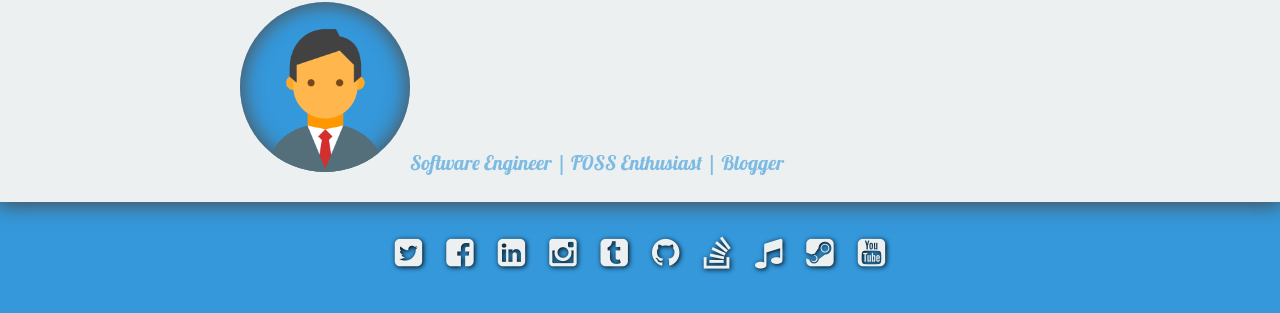
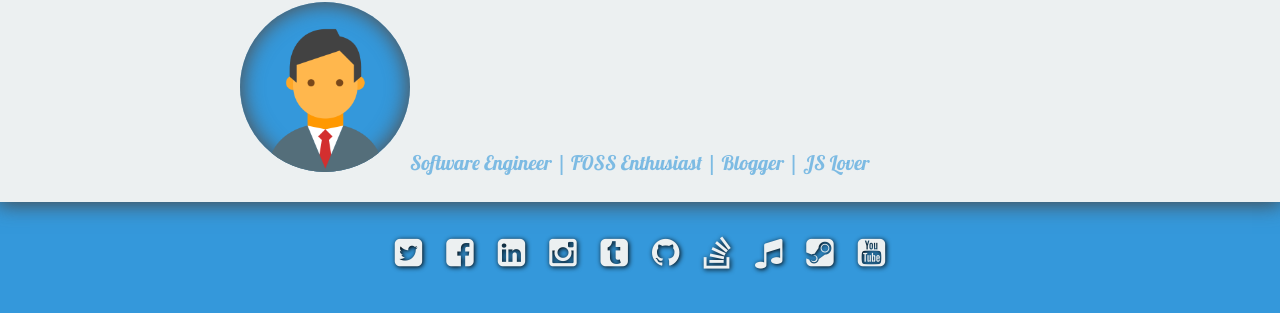
Before and after one commit to isuruAb/isuruab.github.io, a Jekyll site: the page built from index.html, in a window 1280 px wide. Shown: the part 243-556 px from the top of the page. Built offline with Jekyll 4.4.1, drawn with Linux system fonts in a browser that asks for light colours; nearby versions of some CDN libraries.

Commit message:
update name

```diff
--- a/_config.yml
+++ b/_config.yml
@@ -1,7 +1,7 @@
 # Site
 title:          Isuru's Blog
 bio:            'Meet Isuru Abeywardana'
-description:    "Software Engineer | FOSS Enthusiast | Blogger "
+description:    "Software Engineer | FOSS Enthusiast | Blogger | JS Lover"
 picture:        'assets/img/profile.png'
 locale:         en_US
 url:            https://isuruAb.github.io
```
